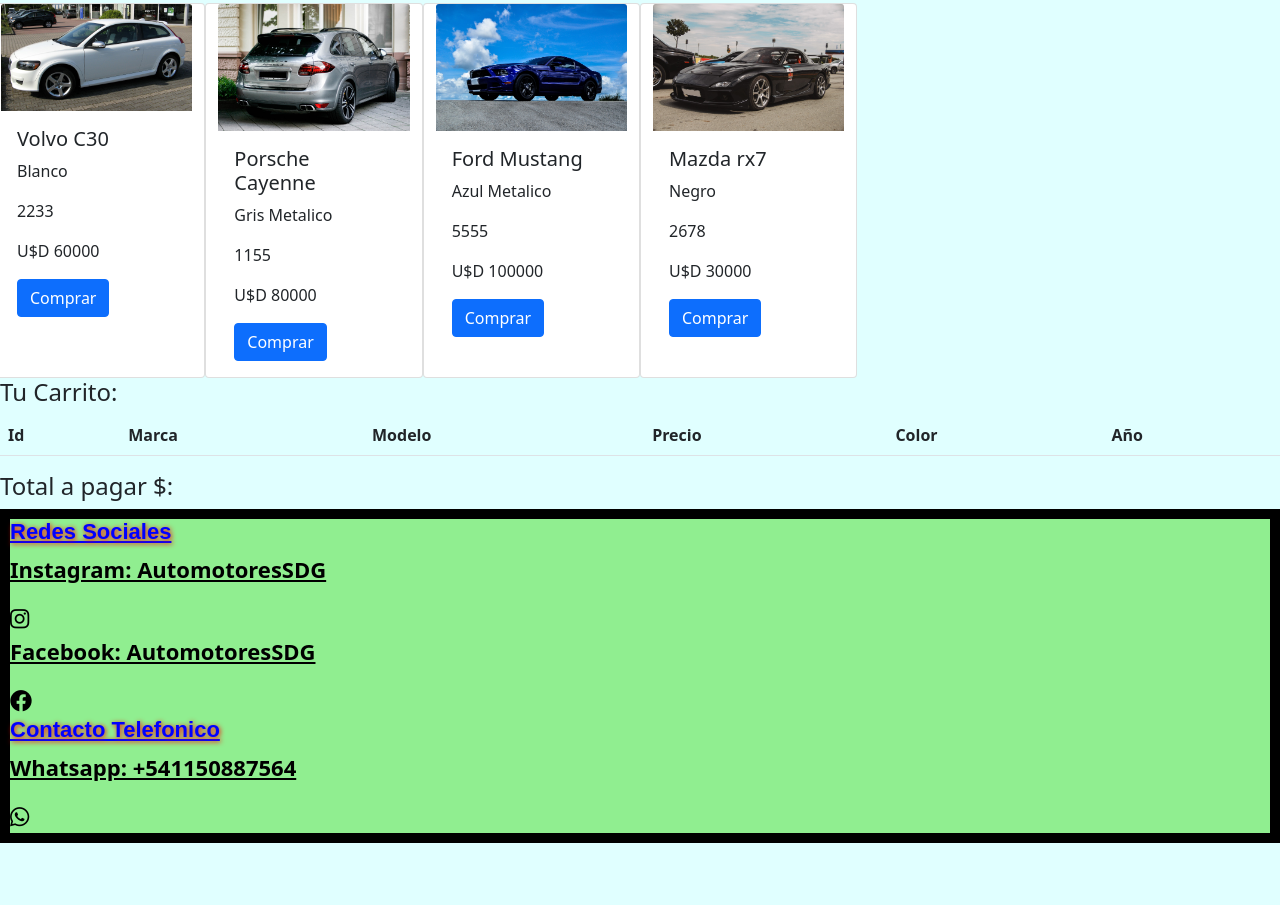
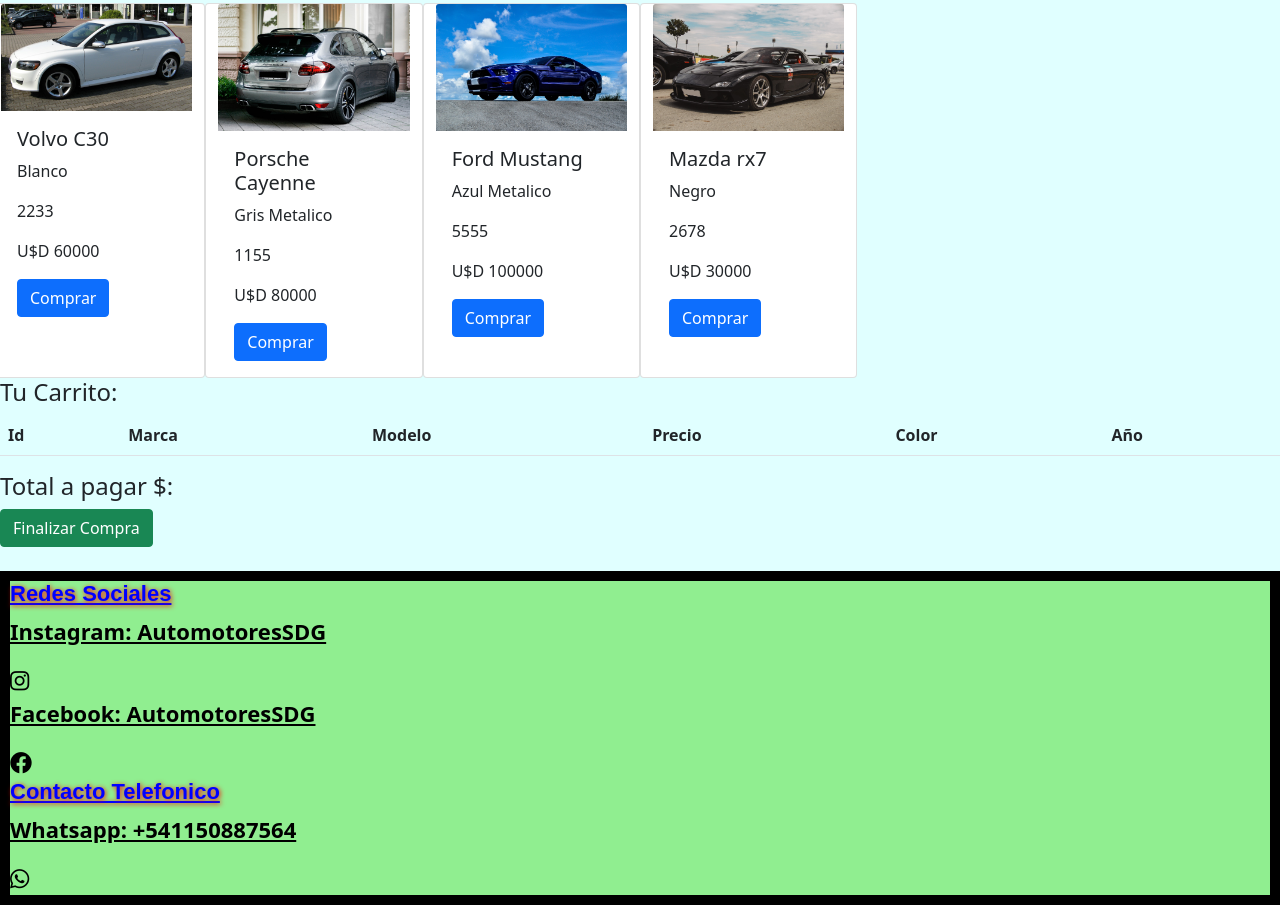
Before and after one commit to Santideveloper94/proyecto-final---santiago-nicolas-de-giacomi, a website: page pages/ventas.html in a window 1280 px wide. Shown: the part 1811-2716 px from the top of the page. Before the commit the page ends 2654 px from the top, so only its background shows below. Drawn offline with nearby package versions, Linux system fonts and the light colour scheme; some packages are replaced by stand-ins of ours; a script that the page names is missing; a web font is replaced by a local one.

Commit message:
boton finalizar

```diff
--- a/pages/ventas.html
+++ b/pages/ventas.html
@@ -65,11 +65,11 @@
         </table>
         <h4 id="Total">Total a pagar $:</h4>
     </div>
+    <button id="finalizar" class="btn btn-success">Finalizar Compra</button><br>
 
 
 
-
-    <footer>
+    <br><footer>
         <div>
             <h3>Redes Sociales</h3>
             <p id="Instagram01">Instagram: AutomotoresSDG</p>
```
